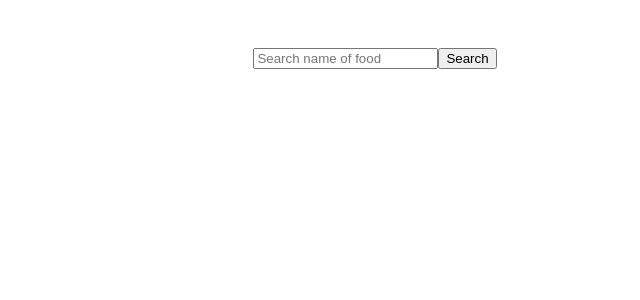
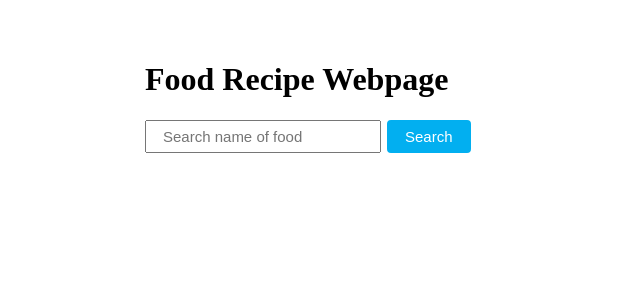
Before and after one commit to Dannyboy222/foodrecipe, a React (Create React App) app: page / in a window 1280 px wide. Shown: the top 300 px of the page, without its empty margins (265-905 px from the left). Built offline with nearby package versions, Linux system fonts and the light colour scheme.

Commit message:
added styling for form area

```diff
--- a/src/App.css
+++ b/src/App.css
@@ -1,3 +1,7 @@
+body {
+	margin: 0;
+	padding: 0;
+}
 .App {
 	display: flex;
 	flex-direction: column;
--- a/src/Food.css
+++ b/src/Food.css
@@ -7,6 +7,8 @@
 
 .form_1 {
 	margin-top: 18px;
+	justify-content: center;
+	align-items: center;
 }
 
 .food__input {
@@ -15,3 +17,23 @@
 	max-width: 100vw;
 	font-size: 15px;
 }
+
+.food__submit {
+	padding: 6px 16px;
+	font-size: 15px;
+	margin-left: 6px;
+	background-color: #02aff0;
+	border: 2px solid #02aff0;
+	border-radius: 4px;
+	color: white;
+}
+.food__submit:hover {
+	padding: 6px 16px;
+	font-size: 15px;
+	margin-left: 6px;
+	background-color: white;
+	border: 2px solid #02aff0;
+	border-radius: 4px;
+	color: #02aff0;
+	cursor: pointer;
+}
--- a/src/Food.js
+++ b/src/Food.js
@@ -1,7 +1,7 @@
 import axios from 'axios';
 import React, { useState } from 'react';
 import RecipeTile from './RecipeTile';
-import './Food.js';
+import './Food.css';
 
 const Food = () => {
 	const [query, setQuery] = useState('');
@@ -25,6 +25,8 @@ const Food = () => {
 	return (
 		<div>
 			<form className="form_1" onSubmit={submitForm}>
+				<h1>Food Recipe Webpage</h1>
+
 				<input
 					className="food__input"
 					type="text"
```
